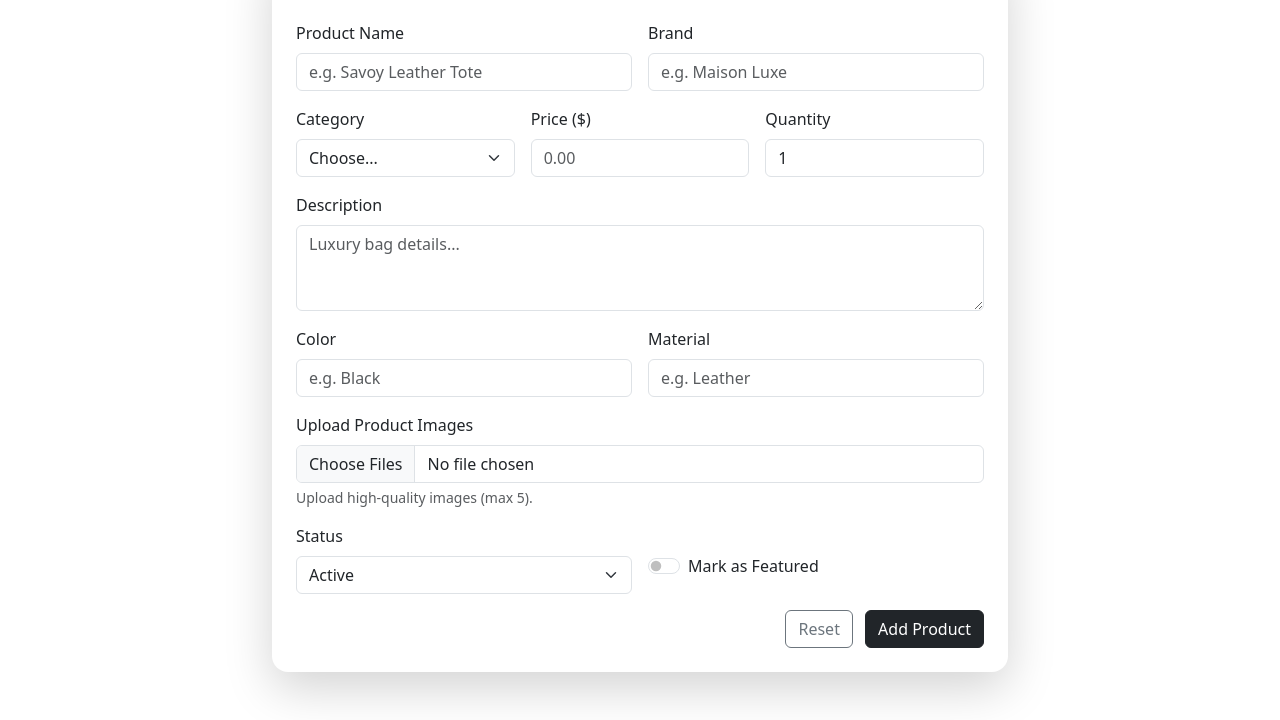
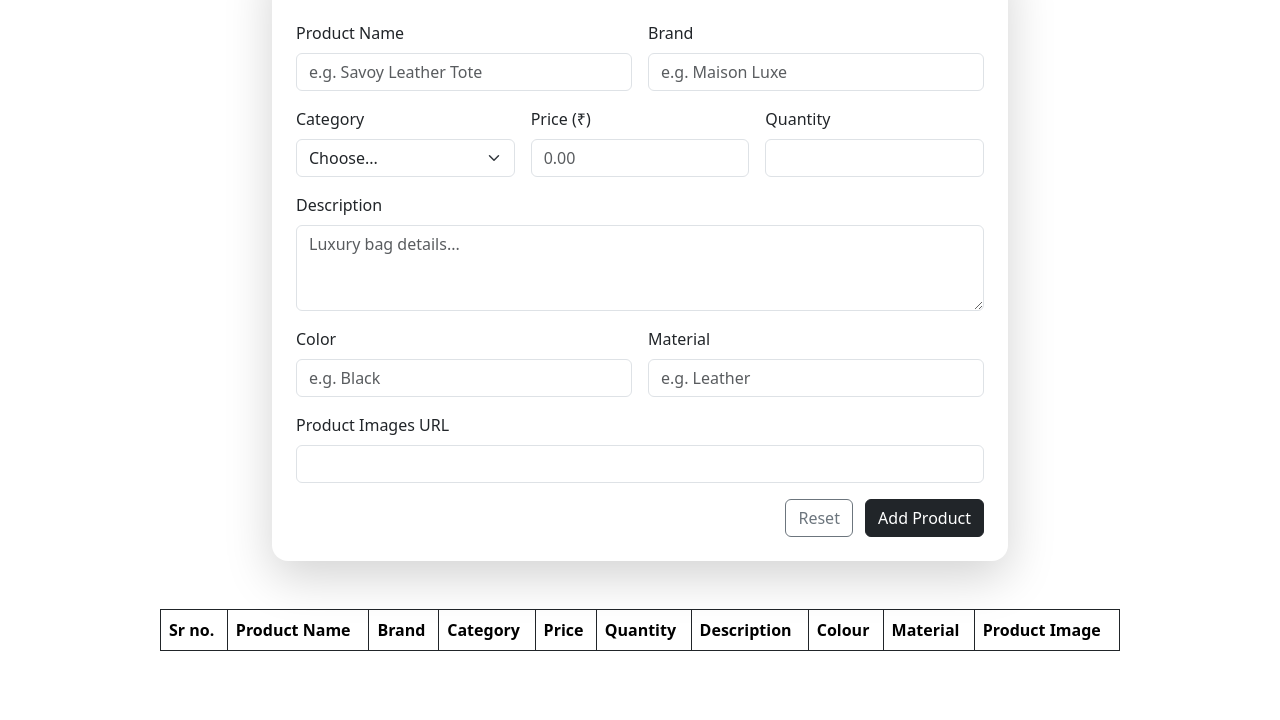
Before and after one commit to dhwaniraychura/Javascript_Projects, a plain HTML site: page View_cart.html in a window 1280 px wide. Shown: the part 153-873 px from the top of the page. After the commit the page ends 820 px from the top, so only its background shows below. Drawn offline with nearby package versions, Linux system fonts and the light colour scheme.

Commit message:
Update View_cart.html

```diff
--- a/View_cart.html
+++ b/View_cart.html
@@ -29,7 +29,9 @@
 </nav>
 </header>
 <main>
-<div class="container py-5">
+
+<section>
+    <div class="container py-5">
 <div class="row justify-content-center">
     <div class="col-lg-8">
         <div class="card shadow-lg border-0 rounded-4">
@@ -37,21 +39,20 @@
                 <h4 class="mb-0">Add Luxury Bag Product</h4>
             </div>
             <div class="card-body p-4">
-                <form class="row g-3 needs-validation" novalidate>
+                <form class="row g-3 " id="Form">
                     <div class="col-md-6">
-                        <label for="productName" class="form-label">Product Name</label>
-                        <input type="text" class="form-control" id="productName" placeholder="e.g. Savoy Leather Tote"
-                            required>
+                        <label for="productName" class="form-label" >Product Name</label>
+                        <input type="text" class="form-control" id="productName" placeholder="e.g. Savoy Leather Tote">
                         <div class="invalid-feedback">Please enter a product name.</div>
                     </div>
                     <div class="col-md-6">
                         <label for="brand" class="form-label">Brand</label>
-                        <input type="text" class="form-control" id="brand" placeholder="e.g. Maison Luxe" required>
+                        <input type="text" class="form-control" id="brand" placeholder="e.g. Maison Luxe">
                         <div class="invalid-feedback">Please enter a brand.</div>
                     </div>
                      <div class="col-md-4">
                         <label for="category" class="form-label">Category</label>
-                        <select id="category" class="form-select" required>
+                        <select id="category" class="form-select" >
                             <option value="" selected disabled>Choose...</option>
                             <option>Handbag</option>
                             <option>Tote</option>
@@ -63,18 +64,18 @@
                         <div class="invalid-feedback">Please choose a category.</div>
                     </div>
                     <div class="col-md-4">
-                        <label for="price" class="form-label">Price ($)</label>
-                        <input type="number" step="0.01" class="form-control" id="price" placeholder="0.00" required>
+                        <label for="price" class="form-label">Price (₹)</label>
+                        <input  type="text" inputmode="numeric"  class="form-control" id="price" placeholder="0.00">
                         <div class="invalid-feedback">Enter a price.</div>
                     </div>
                     <div class="col-md-4">
                         <label for="quantity" class="form-label">Quantity</label>
-                        <input type="number" class="form-control" id="quantity" min="1" value="1">
+                        <input  type="text" inputmode="numeric" class="form-control" id="quantity">
                     </div>
                      <div class="col-12">
                         <label for="description" class="form-label">Description</label>
                         <textarea class="form-control" id="description" rows="3" placeholder="Luxury bag details..."
-                            required></textarea>
+                            ></textarea>
                         <div class="invalid-feedback">Please enter a description.</div>
                     </div>
                     <div class="col-md-6">
@@ -86,23 +87,9 @@
                         <input type="text" class="form-control" id="material" placeholder="e.g. Leather">
                     </div>
                     <div class="col-12">
-                        <label for="images" class="form-label">Upload Product Images</label>
-                        <input class="form-control" type="file" id="images" accept="image/*" multiple>
-                        <div class="form-text">Upload high-quality images (max 5).</div>
-                    </div>
-                    <div class="col-md-6">
-                        <label for="status" class="form-label">Status</label>
-                        <select id="status" class="form-select">
-                            <option>Active</option>
-                            <option>Draft</option>
-                            <option>Archived</option>
-                        </select>
-                    </div>
-                    <div class="col-md-6 d-flex align-items-center">
-                        <div class="form-check form-switch mt-3">
-                            <input class="form-check-input" type="checkbox" id="featured">
-                            <label class="form-check-label" for="featured">Mark as Featured</label>
-                        </div>
+                        <label for="images" class="form-label">Product Images URL</label>
+                        <input class="form-control" type="text" id="images">
+
                     </div>
                     <div class="col-12 text-end">
                         <button type="reset" class="btn btn-outline-secondary me-2">Reset</button>
@@ -114,8 +101,33 @@
     </div>
 </div>
 </div>
+</section>
+<section class="d-flex justify-content-center">
+    <table class="table table-bordered border-dark w-75">
+        <thead>
+            <tr>
+            <th>Sr no.</th>
+            <th>Product Name</th>
+            <th>Brand</th>
+            <th>Category</th>
+            <th>Price</th>
+            <th>Quantity</th>
+            <th>Description</th>
+            <th>Colour</th>
+            <th>Material</th>
+            <th>Product Image</th>
+        </tr>
+        </thead>
+        <tbody id="productTable"></tbody>
+    </table>
+</section>
 </main>
  <!-- Bootstrap JS -->
 <script src="./assets/JS/bootstrap.bundle.js"></script>
+<script src="./script.js"></script>
+<script>
+    addProduct();
+    viewProduct();
+</script>
 </body>
 </html>
```
